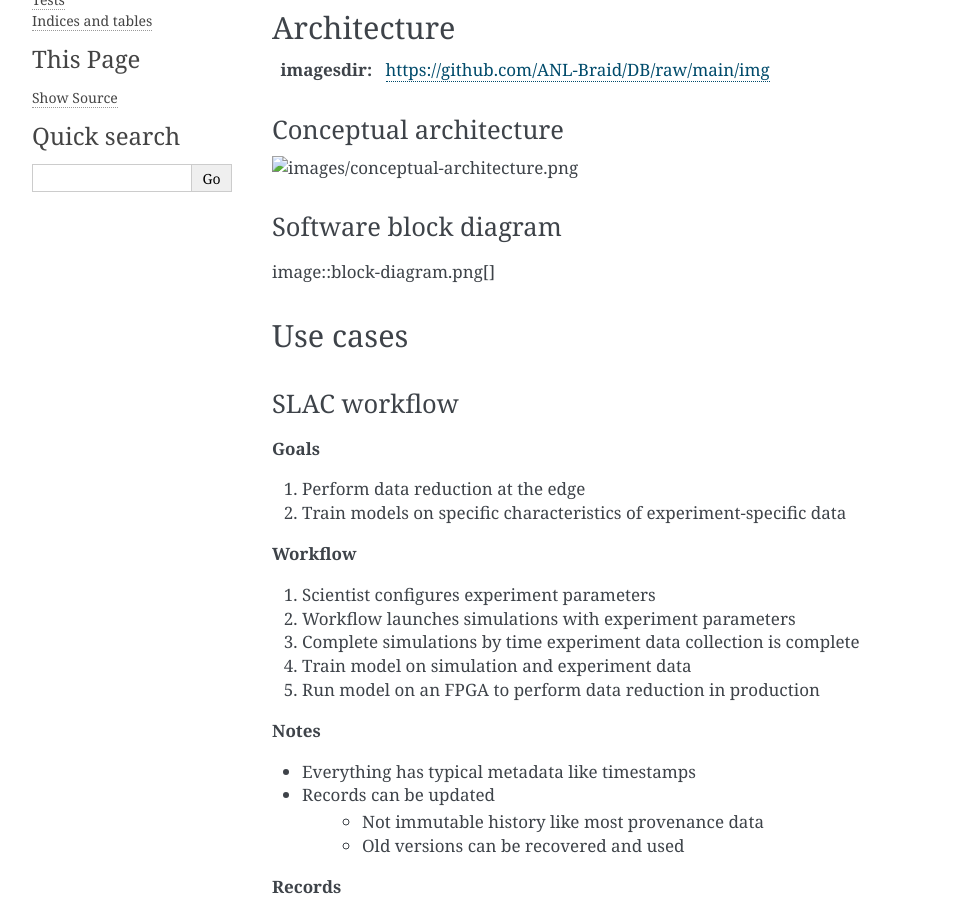
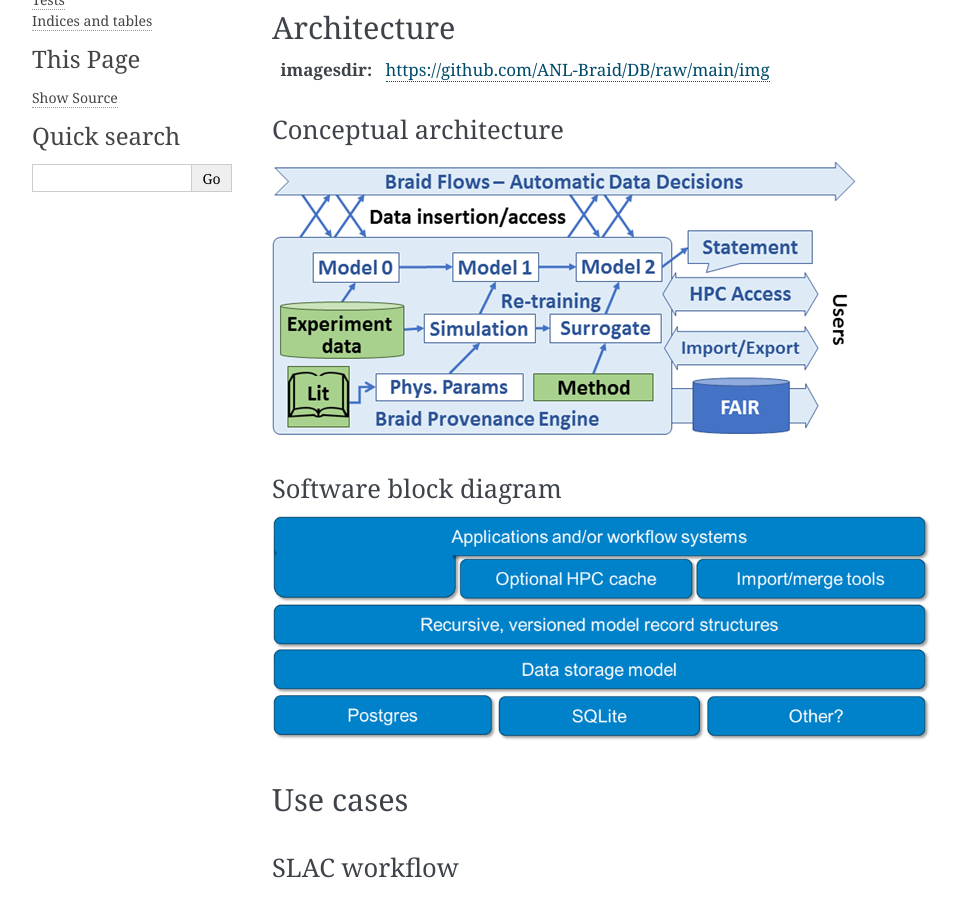
Before and after one commit to ANL-Braid/DB, a Sphinx documentation site: the page built from docs/source/index.rst, in a window 1280 px wide and 900 px high, scrolled down 504 px. Shown: the whole window, without its empty margins (148-1108 px from the left). Built offline with Sphinx 7.4.7, drawn with Linux system fonts in a browser that asks for light colours.

Commit message:
Updating path to embedded images
Using the full URL referencing the github repo

```diff
--- a/docs/source/index.rst
+++ b/docs/source/index.rst
@@ -30,12 +30,12 @@ Architecture
 Conceptual architecture
 ~~~~~~~~~~~~~~~~~~~~~~~
 
-.. image:: images/conceptual-architecture.png
+.. image:: https://github.com/ANL-Braid/DB/raw/main/img/conceptual-architecture.png
 
 Software block diagram
 ~~~~~~~~~~~~~~~~~~~~~~
 
-image::block-diagram.png[]
+.. image:: https://github.com/ANL-Braid/DB/raw/main/img/block-diagram.png
 
 Use cases
 ---------
```
